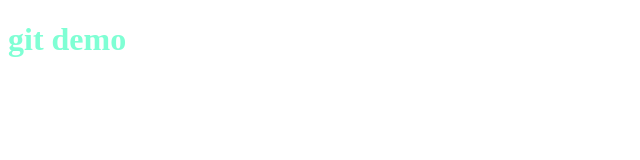
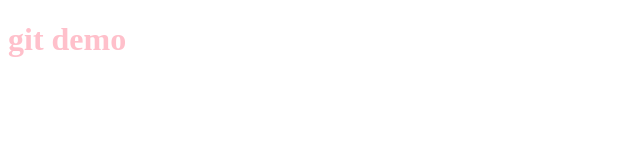
Before and after one commit to meu2100/git-demo, a plain HTML site: page index.html in a window 1280 px wide. Shown: the whole page, without its empty margins (0-640 px from the left). Drawn offline with Linux system fonts and the light colour scheme.

Commit message:
change h1 color

```diff
--- a/style.css
+++ b/style.css
@@ -1,3 +1,3 @@
 h1{
-   color:aquamarine
+   color:pink
 }
```
